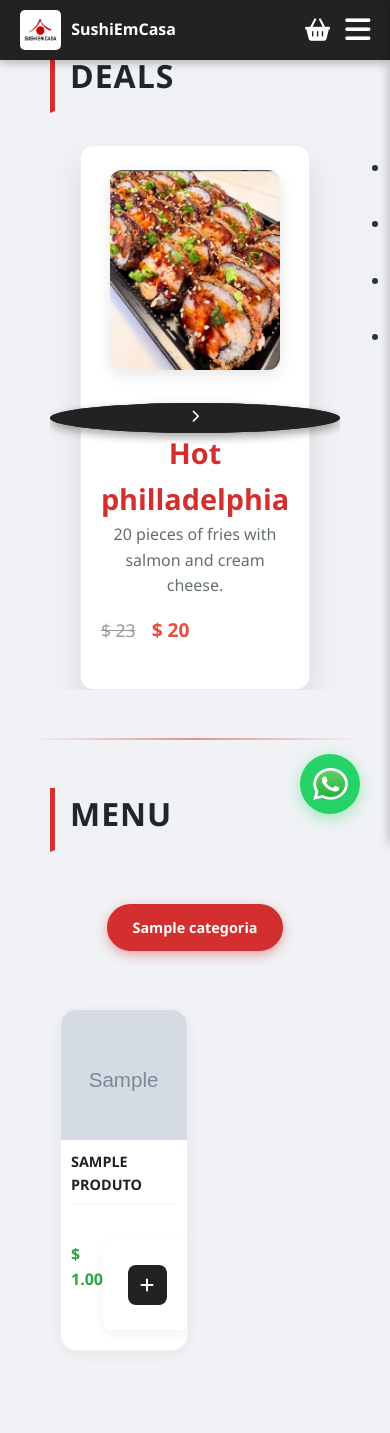
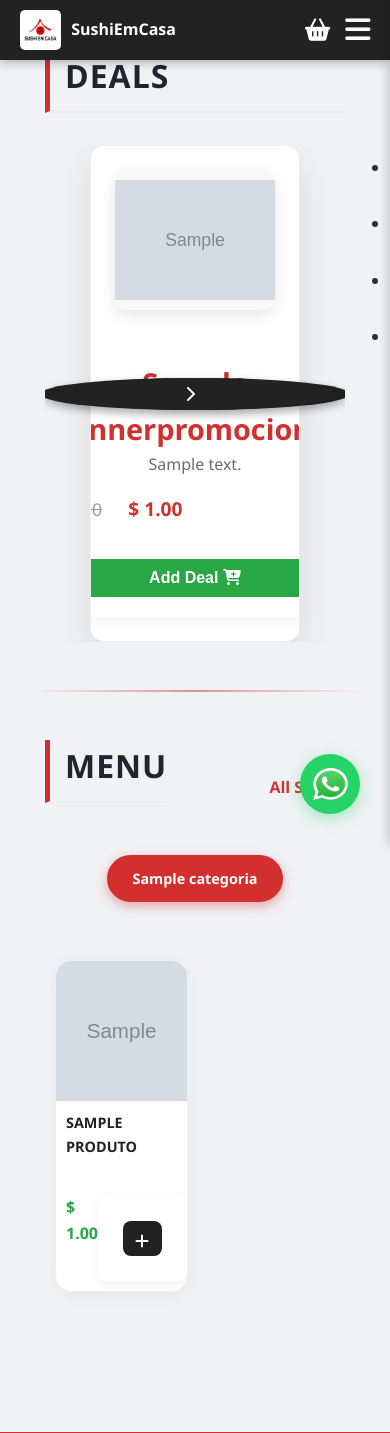
Before and after one commit to jarthur-duarte/SushiEmCasa, a Django app: a page that uses sushiemcasa/templates/sushiemcasa/homepage.html in a window 390 px wide. Shown: the top 1433 px of the page. Run offline with Django 5.2, Linux system fonts and the light colour scheme; tables that the repository leaves empty hold one stand-in row (values such as "Sample post"); grey boxes marked "Sample" are stand-in pictures.

Commit message:
"ultimas mudancas no mobile"

```diff
--- a/project/settings.py
+++ b/project/settings.py
@@ -47,13 +47,15 @@ ROOT_URLCONF = 'project.urls'
 TEMPLATES = [
     {
         'BACKEND': 'django.template.backends.django.DjangoTemplates',
-        'DIRS': [],
+        'DIRS': [os.path.join(BASE_DIR, 'templates')],
         'APP_DIRS': True,
         'OPTIONS': {
             'context_processors': [
+                'django.template.context_processors.debug',
                 'django.template.context_processors.request',
                 'django.contrib.auth.context_processors.auth',
                 'django.contrib.messages.context_processors.messages',
+                'django.template.context_processors.media',
             ],
         },
     },
--- a/project/urls.py
+++ b/project/urls.py
@@ -22,8 +22,9 @@ from django.conf.urls.static import static
 urlpatterns = [
     path('admin/', admin.site.urls),
     path('user/', include('usuario.urls')),
-    path('', include('sushiemcasa.urls'))
+    path('', include('sushiemcasa.urls')),
 ]
 
 if settings.DEBUG:
     urlpatterns += static(settings.MEDIA_URL, document_root=settings.MEDIA_ROOT)
+    urlpatterns += static(settings.STATIC_URL, document_root=settings.STATIC_ROOT)
--- a/sushiemcasa/models/produtos.py
+++ b/sushiemcasa/models/produtos.py
@@ -3,7 +3,7 @@ from django.db import models
 class Categoria(models.Model):
     """ Define uma categoria para filtrar o cardápio (ex: Temaki, Combinado). """
     nome = models.CharField(max_length=50, unique=True)
-    slug = models.SlugField(max_length=50, unique=True) # URL amigável
+    slug = models.SlugField(max_length=50, unique=True)
 
     def __str__(self):
         return self.nome
--- a/sushiemcasa/templates/sushiemcasa/homepage.html
+++ b/sushiemcasa/templates/sushiemcasa/homepage.html
@@ -6,31 +6,25 @@
 {% block extra_css %}
     <link rel="stylesheet" href="{% static 'sushiemcasa/css/homepage_style.css' %}">
     <style>
-    /* --- AJUSTE DO CARROSSEL (PARA NÃO COBRIR A TELA) --- */
-    .secao-promocoes {
+        /* --- AJUSTES GERAIS --- */
+        .secao-promocoes, .secao-menu {
             max-width: 1200px;
             margin: 20px auto;
-        padding: 0 20px;
+            padding: 0 15px;
         }
 
+        /* --- CARROSSEL --- */
         .carrossel-container {
             width: 100%;
             overflow: hidden;
             position: relative;
-        padding: 0 40px; /* Espaço para as setas não ficarem em cima do card */
+            padding: 0 45px;
         }
 
-    .carrossel-viewport {
-        width: 100%;
-        overflow: hidden;
-    }
-
-    /* REMOVE OS PONTINHOS PRETOS DA LATERAL */
         .carrossel-track {
             display: flex;
-        list-style: none !important; /* Remove bullets */
-        margin: 0 !important;
-        padding: 0 !important;
+            list-style: none !important;
+            transition: transform 0.5s ease-in-out;
         }
 
         .cartao-promocao {
@@ -43,13 +37,18 @@
             border: 1px solid #eee;
         }
 
-    /* --- AJUSTE DAS SETAS (MAIS VISÍVEIS) --- */
+        .imagem-promocao img {
+            max-height: 250px;
+            width: auto;
+            object-fit: contain;
+        }
+
         .seta {
             position: absolute;
             top: 50%;
             transform: translateY(-50%);
-        background-color: #222; /* Fundo escuro para destacar */
-        color: #fff; /* Ícone branco */
+            background-color: #222;
+            color: #fff;
             border: none;
             width: 40px;
             height: 40px;
@@ -60,34 +59,13 @@
             align-items: center;
             justify-content: center;
             box-shadow: 0 4px 10px rgba(0,0,0,0.2);
-        transition: 0.3s;
         }
 
-    .seta:hover {
-        background-color: #4CAF50; /* Fica verde ao passar o mouse */
-        transform: translateY(-50%) scale(1.1);
-    }
-
-    .seta-esquerda { left: 0; }
-    .seta-direita { right: 0; }
-
-    .imagem-promocao img {
-        max-height: 300px;
-        width: auto;
-        object-fit: contain;
-    }
-
-    /* --- ESTILOS DO CATÁLOGO CLEAN (MANTIDOS) --- */
-    .secao-menu {
-        max-width: 1200px;
-        margin: 40px auto;
-        padding: 0 20px;
-    }
-
+        /* --- GRID DE PRODUTOS (FIX PARA PC) --- */
         .produtos-grid {
             display: grid;
-        grid-template-columns: repeat(auto-fill, minmax(280px, 1fr));
-        gap: 30px;
+            grid-template-columns: repeat(4, 1fr); /* 4 colunas no desktop */
+            gap: 25px;
             padding: 20px 0;
         }
 
@@ -96,64 +74,43 @@
             border-radius: 16px;
             overflow: hidden;
             border: 1px solid #f0f0f0;
-        box-shadow: 0 4px 15px rgba(0,0,0,0.05);
             display: flex;
             flex-direction: column;
             height: 100%;
+            transition: transform 0.3s;
         }
 
-    .card-img-container {
+        .produto-card:hover { transform: translateY(-5px); }
+
+        .produto-card img {
             width: 100%;
             height: 200px;
-        overflow: hidden;
-    }
-
-    .card-img-container img {
-        width: 100%;
-        height: 100%;
             object-fit: cover;
         }
 
         .produto-info {
-        padding: 20px;
+            padding: 15px;
             display: flex;
             flex-direction: column;
             flex-grow: 1;
         }
 
-    .card-footer-flex {
-        display: flex;
-        justify-content: space-between;
-        align-items: center;
-        border-top: 1px solid #f5f5f5;
-        padding-top: 15px;
+        /* --- RESPONSIVIDADE MOBILE --- */
+        @media (max-width: 992px) { .produtos-grid { grid-template-columns: repeat(3, 1fr); } }
+
+        @media (max-width: 768px) {
+            .produtos-grid {
+                grid-template-columns: 1fr 1fr; /* 2 colunas no celular */
+                gap: 12px;
             }
 
-    .add-to-cart-button {
-        background-color: #222;
-        color: white;
-        border: none;
-        width: 40px;
-        height: 40px;
-        border-radius: 50%;
-        display: flex;
-        align-items: center;
-        justify-content: center;
-        cursor: pointer;
-    }
-
-    /* AJUSTE MOBILE */
-    @media (max-width: 768px) {
-        .carrossel-container { padding: 0 30px; }
-        .seta { width: 30px; height: 30px; font-size: 0.8rem; }
-        .imagem-promocao img { max-height: 200px; }
-        .produtos-grid {
-            grid-template-columns: 1fr 1fr;
-            gap: 12px;
-            padding: 10px;
-        }
-        .card-img-container { height: 130px; }
+            .cartao-promocao { flex-direction: column; text-align: center; }
+            .imagem-promocao img { width: 100%; height: 140px; background: #f9f9f9; }
+            .produto-card img { height: 140px; }
             .produto-descricao { display: none; }
+            .seta { width: 32px; height: 32px; }
+            .seta-esquerda { left: 5px; }
+            .seta-direita { right: 5px; }
         }
     </style>
 {% endblock %}
@@ -171,25 +128,42 @@
     <section class="secao-promocoes">
         <h2>Deals</h2>
         <div class="carrossel-container">
-            <button class="seta seta-esquerda"><i class="fas fa-chevron-left"></i></button>
+            <button class="seta seta-esquerda" onclick="moveSlide(-1)"><i class="fas fa-chevron-left"></i></button>
             <div class="carrossel-viewport">
-                <div class="carrossel-track">
+                <div class="carrossel-track" id="track">
+                    {% for banner in banners %}
                     <div class="cartao-promocao">
                         <div class="imagem-promocao">
-                            <img src="{% static 'sushiemcasa/images/hot.png' %}" alt="hot filadélfia">
+                            <img src="{{ banner.imagem.url }}" alt="{{ banner.titulo }}">
                         </div>
-                        <div class="descricao-promocao" style="padding: 20px;">
-                            <h3>Hot philladelphia</h3>
-                            <p>20 pieces of fries with salmon and cream cheese.</p>
-                            <div class="precos">
-                                <span class="preco-antigo" style="text-decoration: line-through; color: #999;">$ 23</span>
-                                <span class="preco-novo" style="font-weight: bold; color: #e74c3c; font-size: 1.2rem;">$ 20</span>
+                        <div class="descricao-promocao">
+                            <h3 style="padding: 10px 20px 0 20px;">{{ banner.titulo }}</h3>
+                            <p style="padding: 0 20px;">{{ banner.descricao }}</p>
+                            <div class="precos" style="padding: 0 20px 15px 20px;">
+                                {% if banner.preco_antigo %}
+                                    <span class="preco-antigo" style="text-decoration: line-through; color: #999; margin-right: 10px;">$ {{ banner.preco_antigo }}</span>
+                                {% endif %}
+                                <span class="preco-novo" style="font-weight: bold; color: #d32f2f; font-size: 1.2rem;">$ {{ banner.preco_promocional }}</span>
+                            </div>
+                            {% if banner.produto_vinculado %}
+                            <form action="{% url 'sushiemcasa:add_to_cart' product_id=banner.produto_vinculado.id %}" method="post" style="padding: 0 20px 20px 20px;">
+                                {% csrf_token %}
+                                <input type="hidden" name="quantity" value="1">
+                                <button type="submit" class="btn-add-promocao" style="background: #28a745; color: white; border: none; padding: 10px; border-radius: 8px; cursor: pointer; width: 100%;">
+                                    Add Deal <i class="fas fa-cart-plus"></i>
+                                </button>
+                            </form>
+                            {% endif %}
                         </div>
                     </div>
+                    {% empty %}
+                    <div class="cartao-promocao" style="padding: 40px; justify-content: center; width: 100%;">
+                        <p>None Promos today.</p>
+                    </div>
+                    {% endfor %}
                 </div>
             </div>
-            </div>
-            <button class="seta seta-direita"><i class="fas fa-chevron-right"></i></button>
+            <button class="seta seta-direita" onclick="moveSlide(1)"><i class="fas fa-chevron-right"></i></button>
         </div>
     </section>
 
@@ -198,6 +172,9 @@
     <section id="menu-principal" class="secao-menu">
         <div class="cabecalho-menu">
             <h2>Menu</h2>
+            {% if categoria_selecionada %}
+                <a href="{% url 'sushiemcasa:cardapio' %}#menu-principal">All Sushis</a>
+            {% endif %}
         </div>
 
         <div class="filtros-menu">
@@ -212,29 +189,28 @@
         <div class="produtos-grid">
             {% for produto in produtos %}
             <div class="produto-card">
-                <div class="card-img-container">
                 {% if produto.imagem %}
                 <img src="{{ produto.imagem.url }}" alt="{{ produto.nome }}">
                 {% endif %}
-                </div>
+                <div class="produto-info">
+                    <h3 style="font-size: 1rem; margin-bottom: 8px;">{{ produto.nome|upper }}</h3>
+                    <p class="produto-descricao" style="font-size: 0.85rem; color: #666; margin-bottom: 15px;">{{ produto.descricao }}</p>
 
-                <div class="produto-info">
-                    <h3 style="font-size: 1rem; font-weight: 800;">{{ produto.nome }}</h3>
-                    <p class="produto-descricao">{{ produto.descricao }}</p>
-
-                    <div class="card-footer-flex">
+                    <div class="card-footer-flex" style="display: flex; justify-content: space-between; align-items: center; margin-top: auto;">
                         <span class="produto-preco" style="font-weight: bold; color: #2ecc71;">$ {{ produto.preco|floatformat:2 }}</span>
 
                         <form action="{% url 'sushiemcasa:add_to_cart' product_id=produto.id %}" method="post">
                             {% csrf_token %}
                             <input type="hidden" name="quantity" value="1">
-                            <button type="submit" class="add-to-cart-button">
+                            <button type="submit" class="add-to-cart-button" style="background: #222; color: white; border: none; width: 35px; height: 35px; border-radius: 50%; cursor: pointer;">
                                 <i class="fas fa-plus"></i>
                             </button>
                         </form>
                     </div>
                 </div>
             </div>
+            {% empty %}
+            <p>No products found in this category.</p>
             {% endfor %}
         </div>
     </section>
--- a/sushiemcasa/views/basket.py
+++ b/sushiemcasa/views/basket.py
@@ -151,7 +151,7 @@ def finalizar_pedido_whatsapp(request):
 
 
 
-    numero_whatsapp_restaurante = "55878240512"
+    numero_whatsapp_restaurante = "12397719811"
 
     mensagem_final = (
         "🍣 *New Order - SushiEmCasa* 🍣\n\n"
--- a/sushiemcasa/views/cardapio.py
+++ b/sushiemcasa/views/cardapio.py
@@ -1,21 +1,20 @@
 from django.shortcuts import render, redirect, get_object_or_404
-from sushiemcasa.models import Produto, Categoria, HorarioDeFuncionamento
+from sushiemcasa.models.produtos import Produto, Categoria
+from sushiemcasa.models.horariodefuncionamento import HorarioDeFuncionamento
+from sushiemcasa.models.itens_promo import BannerPromocional
 from django.contrib import messages
 from django.utils import timezone
 
 
 def exibir_cardapio(request, categoria_slug=None):
+    banners = BannerPromocional.objects.filter(ativo=True).order_by('ordem')
 
     categorias = Categoria.objects.all()
-
-    produtos = Produto.objects.all()
+    produtos = Produto.objects.filter(disponivel=True)
     categoria_selecionada = None
 
-
     if categoria_slug:
-
         categoria = get_object_or_404(Categoria, slug=categoria_slug)
-
         produtos = produtos.filter(categoria=categoria)
         categoria_selecionada = categoria.nome
 
@@ -24,26 +23,23 @@ def exibir_cardapio(request, categoria_slug=None):
     current_time = now.time()
 
     is_open = False
-
     try:
         today_schedule = HorarioDeFuncionamento.objects.get(day_of_week=current_day_int)
-
         if (today_schedule.is_open and
             today_schedule.open_time and
             today_schedule.close_time and
             today_schedule.open_time <= current_time < today_schedule.close_time):
-
             is_open = True
-
     except HorarioDeFuncionamento.DoesNotExist:
         is_open = False
 
 
     context = {
+        'banners': banners,
         'produtos': produtos,
         'categorias': categorias,
-        'categoria_selecionada': categoria_selecionada
+        'categoria_selecionada': categoria_selecionada,
+        'is_open': is_open
     }
 
-
     return render(request, 'sushiemcasa/homepage.html', context)
--- a/sushiemcasa/views/checkout.py
+++ b/sushiemcasa/views/checkout.py
@@ -86,7 +86,7 @@ def pagina_checkout(request):
                 f"{itens_whatsapp}\n"
                 f"💰 TOTAL DO PEDIDO: R$ {order.total_price:.2f}*"
             )
-            numero_whatsapp = "87988240512"
+            numero_whatsapp = "12397719811"
 
             mensagem_codificada = quote_plus(
                 mensagem,
```
Also changed, not shown: sushiemcasa/admin.py (+8 -0 lines), sushiemcasa/models/__init__.py (+5 -5 lines), sushiemcasa/models/itens_promo.py (added, +30 -0 lines), sushiemcasa/models/pedidos.py (+5 -6 lines), sushiemcasa/templates/sushiemcasa/painel/painel_controle.html (added, +82 -0 lines), sushiemcasa/migrations/0006_alter_order_status_bannerpromocional.py (added). Lines whose indentation alone changed are shown as unchanged.
